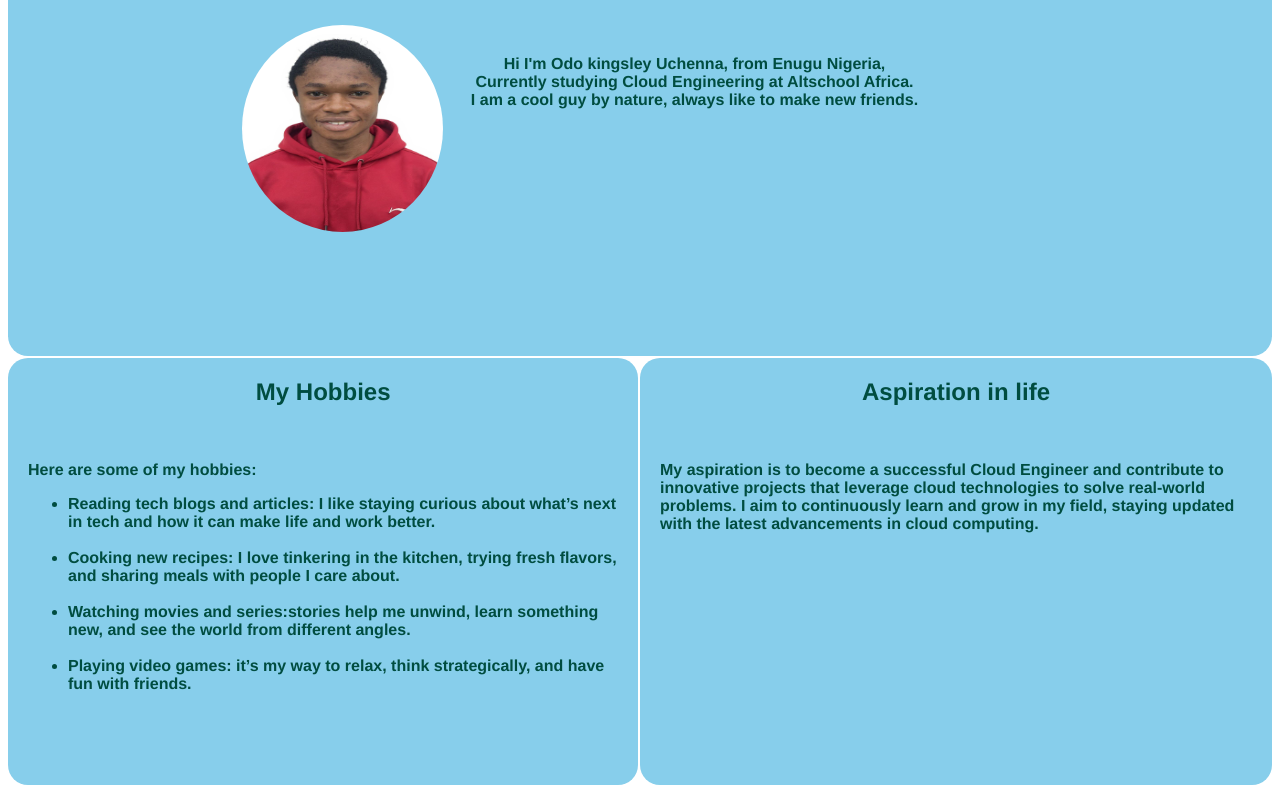
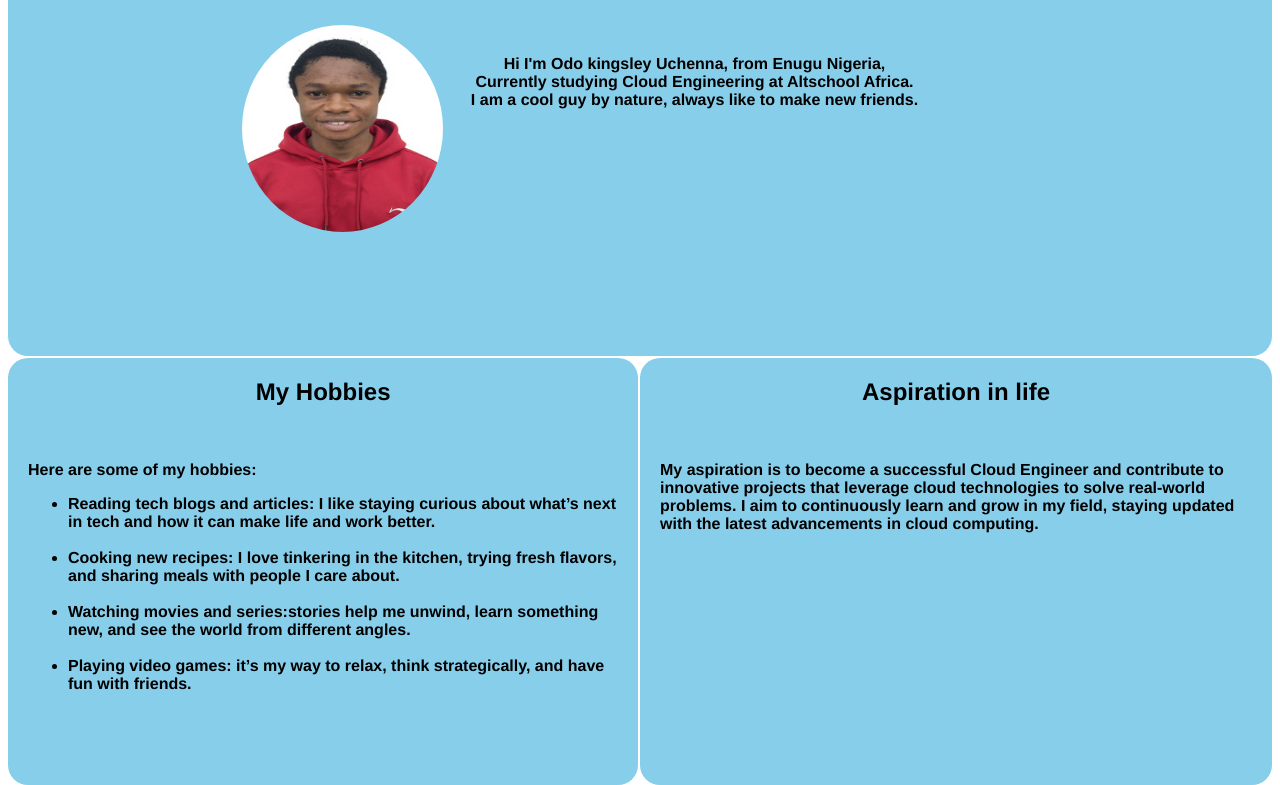
Before and after one commit to ucking480/grid-project, a plain HTML site: page index.html in a window 1280 px wide. Shown: the part 172-957 px from the top of the page. Drawn offline with Linux system fonts and the light colour scheme.

Commit message:
Update styles.css

```diff
--- a/css/styles.css
+++ b/css/styles.css
@@ -18,7 +18,7 @@ body {
   grid-gap: 0.1rem;
   font-family: "Franklin Gothic Medium", "Arial Narrow", Arial, sans-serif;
   font-weight: 800;
-  color: #004d40;
+  color: black;
   text-align: center;
   height: 100vh;
   border-radius: var(--main-redius);
```
